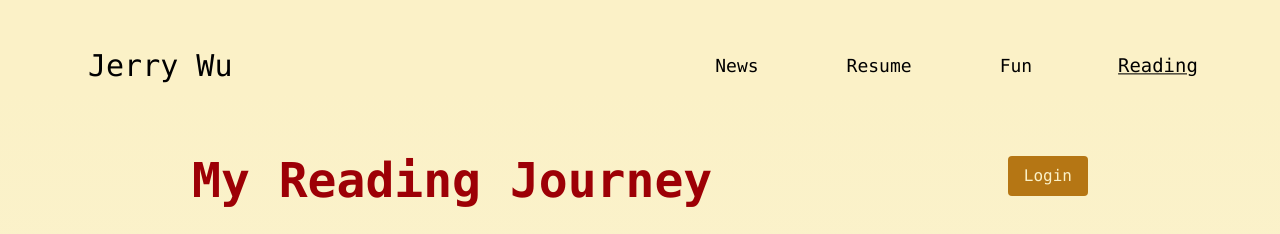
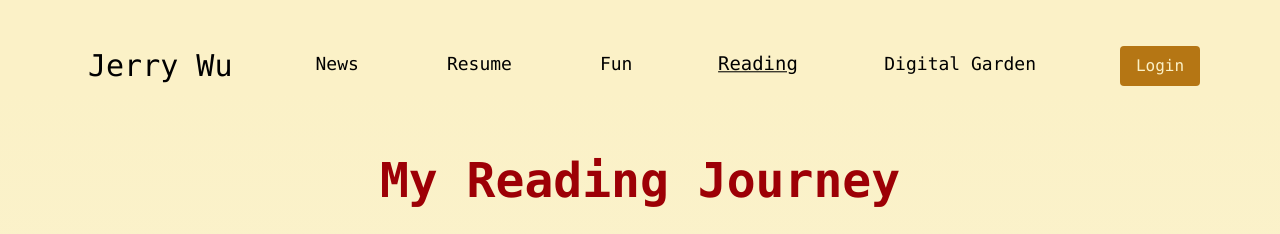
Before and after one commit to jerryowu/personal-website, a Next.js app: page /reading in a window 1280 px wide. Shown: the top 234 px of the page. Built offline with nearby package versions, Linux system fonts and the light colour scheme; no server answers; the database is empty.

Commit message:
added contextProvider to login button, moved it to navbar

```diff
--- a/app/components/LoginForm.tsx
+++ b/app/components/LoginForm.tsx
@@ -1,13 +1,13 @@
-import React, { useState } from "react";
+"use client";
+import React, { useEffect, useRef, useState } from "react";
+import { useLogin } from "../loginContext";
 
-interface LoginFormProps {
-  onLogin: () => void;
-}
-
-export function LoginForm({ onLogin }: LoginFormProps) {
+export function LoginForm() {
   const [username, setUsername] = useState("");
   const [password, setPassword] = useState("");
   const [errors, setErrors] = useState({ username: false, password: false });
+  const { isLoggedIn, setIsLoggedIn } = useLogin();
+  const [showLoginForm, setShowLoginForm] = useState(false);
 
   const handleLogin = async (e: React.FormEvent) => {
     e.preventDefault();
@@ -21,9 +21,10 @@ export function LoginForm({ onLogin }: LoginFormProps) {
 
     const result = await response.json();
     if (result.success) {
-      onLogin();
+      setIsLoggedIn(true);
       setErrors({ username: false, password: false });
     } else {
+      setIsLoggedIn(false);
       setErrors({ username: true, password: true });
     }
   };
@@ -32,7 +33,44 @@ export function LoginForm({ onLogin }: LoginFormProps) {
     setErrors((prev) => ({ ...prev, [field]: false }));
   };
 
+  const loginFormRef = useRef<HTMLDivElement>(null);
+  const loginButtonRef = useRef<HTMLDivElement>(null);
+  useEffect(() => {
+    function handleClickOutside(event: MouseEvent) {
+      if (
+        loginFormRef.current &&
+        !loginFormRef.current.contains(event.target as Node) &&
+        loginButtonRef.current &&
+        !loginButtonRef.current.contains(event.target as Node)
+      ) {
+        setUsername("");
+        setPassword("");
+        setShowLoginForm(false);
+      }
+    }
+
+    document.addEventListener("mousedown", handleClickOutside);
+    return () => {
+      document.removeEventListener("mousedown", handleClickOutside);
+    };
+  }, []);
+
   return (
+    <>
+      {!isLoggedIn ? (
+        <div>
+          <div ref={loginButtonRef}>
+            <button
+              onClick={() => setShowLoginForm(!showLoginForm)}
+              className="w-20 px-3 md:px-4 py-2 bg-[#b57614] text-[#fbf1c7] rounded hover:bg-[#af3a03] text-sm md:text-base flex items-center justify-center"
+            >
+              Login
+            </button>
+          </div>
+
+          {showLoginForm && (
+            <div ref={loginFormRef} className="relative z-50">
+              <div className="md:absolute md:top-8 md:right-0">
                 <form
                   onSubmit={handleLogin}
                   className="bg-[#ebdbb2] shadow-md rounded p-6 w-80"
@@ -40,7 +78,9 @@ export function LoginForm({ onLogin }: LoginFormProps) {
                   <div className="mb-4">
                     <input
                       className={`w-full p-2 text-[#3c3836] bg-[#fbf1c7] border rounded outline-none ${
-            errors.username ? "border-[#cc241d]" : "border-[#d79921]"
+                        errors.username
+                          ? "border-[#cc241d]"
+                          : "border-[#d79921]"
                       }`}
                       type="text"
                       placeholder="Username"
@@ -53,7 +93,9 @@ export function LoginForm({ onLogin }: LoginFormProps) {
                   <div className="mb-4">
                     <input
                       className={`w-full p-2 text-[#3c3836] bg-[#fbf1c7] border rounded outline-none ${
-            errors.password ? "border-[#cc241d]" : "border-[#d79921]"
+                        errors.password
+                          ? "border-[#cc241d]"
+                          : "border-[#d79921]"
                       }`}
                       type="password"
                       placeholder="Password"
@@ -70,5 +112,23 @@ export function LoginForm({ onLogin }: LoginFormProps) {
                     Sign In
                   </button>
                 </form>
+              </div>
+            </div>
+          )}
+        </div>
+      ) : (
+        <button
+          onClick={() => {
+            setIsLoggedIn(false);
+            setShowLoginForm(false);
+            setUsername("");
+            setPassword("");
+          }}
+          className="w-20 px-3 md:px-4 py-2 bg-[#cc241d] text-[#fbf1c7] rounded hover:bg-[#9d0006] text-sm md:text-base flex items-center justify-center"
+        >
+          Logout
+        </button>
+      )}
+    </>
   );
 }
--- a/app/components/Navbar.tsx
+++ b/app/components/Navbar.tsx
@@ -4,6 +4,7 @@ import Link from "next/link";
 import { useState, useEffect } from "react";
 import { usePathname } from "next/navigation";
 import { FaBars, FaTimes } from "react-icons/fa";
+import { LoginForm } from "./LoginForm";
 
 export default function Navbar() {
   const [scrolled, setScrolled] = useState(false);
@@ -82,7 +83,7 @@ export default function Navbar() {
           >
             Reading
           </Link>
-          {/* <Link
+          <Link
             href="/digital-garden"
             className={`text-lg p-1 transition-all hover:scale-105 hover:underline ${
               pathname.startsWith("/digital-garden")
@@ -91,10 +92,10 @@ export default function Navbar() {
             }`}
           >
             Digital Garden
-          </Link> */}
+          </Link>
+          <LoginForm />
         </div>
       </div>
-
       {/* Mobile menu */}
       <div
         className={`md:hidden transition-all duration-300 ${
@@ -104,6 +105,7 @@ export default function Navbar() {
         } ${scrolled ? "bg-[#f2e5bc]" : "bg-[#fbf1c7]"}`}
       >
         <div className="flex flex-col items-center space-y-4 py-4">
+          <LoginForm />
           <Link
             href="/news"
             className={`text-lg p-1 transition-all hover:scale-105 hover:underline ${
@@ -140,7 +142,7 @@ export default function Navbar() {
           >
             Reading
           </Link>
-          {/* <Link
+          <Link
             href="/digital-garden"
             className={`text-lg p-1 transition-all hover:scale-105 hover:underline ${
               pathname.startsWith("/digital-garden")
@@ -150,7 +152,7 @@ export default function Navbar() {
             onClick={() => setIsMenuOpen(false)}
           >
             Digital Garden
-          </Link> */}
+          </Link>
         </div>
       </div>
     </div>
--- a/app/layout.tsx
+++ b/app/layout.tsx
@@ -2,6 +2,7 @@ import type { Metadata } from "next";
 import localFont from "next/font/local";
 import "./globals.css";
 import Navbar from "./components/Navbar";
+import { LoginProvider } from "./loginContext";
 
 const geistSans = localFont({
   src: "./fonts/GeistVF.woff",
@@ -32,10 +33,12 @@ export default function RootLayout({
       <body
         className={`${geistSans.variable} ${geistMono.variable} antialiased`}
       >
-        <div className="sticky top-0 z-50">
-          <Navbar />
-        </div>
-        {children}
+        <LoginProvider>
+          <div className="sticky top-0 z-50">
+            <Navbar />
+          </div>
+          {children}
+        </LoginProvider>
       </body>
     </html>
   );
--- /dev/null
+++ b/app/loginContext.tsx
@@ -0,0 +1,35 @@
+"use client";
+
+import { createContext, useContext, useState, ReactNode } from "react";
+
+interface LoginContextType {
+  isLoggedIn: boolean;
+  setIsLoggedIn: (value: boolean) => void;
+}
+
+const LoginContext = createContext<LoginContextType | undefined>(undefined);
+
+export function useLogin() {
+  const context = useContext(LoginContext);
+  if (!context) {
+    throw new Error("useLogin must be used within a LoginProvider");
+  }
+  return context;
+}
+
+interface LoginProviderProps {
+  children: ReactNode;
+}
+
+export function LoginProvider({ children }: LoginProviderProps) {
+  const [isLoggedIn, setIsLoggedIn] = useState(false);
+
+  const value = {
+    isLoggedIn,
+    setIsLoggedIn,
+  };
+
+  return (
+    <LoginContext.Provider value={value}>{children}</LoginContext.Provider>
+  );
+}
--- a/app/page.tsx
+++ b/app/page.tsx
@@ -1,3 +1,4 @@
+"use client";
 import camera_photo from "/public/home/camera.jpg";
 import headshot from "/public/home/headshot.jpg";
 import spikey from "/public/home/spikey.jpg";
--- a/app/reading/page.tsx
+++ b/app/reading/page.tsx
@@ -1,11 +1,10 @@
 "use client";
-import { useState, useRef, useEffect } from "react";
+import { useState } from "react";
 import {
   useQuery,
   QueryClient,
   QueryClientProvider,
 } from "@tanstack/react-query";
-import { LoginForm } from "../components/LoginForm";
 import Image from "next/image";
 import bangerStamp from "/public/reading/banger.png";
 import {
@@ -16,6 +15,7 @@ import {
 } from "@hello-pangea/dnd";
 import { useBookMutations } from "../api/books/useBookMutations";
 import { MoonLoader } from "react-spinners";
+import { useLogin } from "../loginContext";
 
 const queryClient = new QueryClient();
 
@@ -47,10 +47,8 @@ function ReadingContent() {
     isBanger: false,
     order: 0,
   });
-  const [isLoggedIn, setIsLoggedIn] = useState(false);
-  const [showLoginForm, setShowLoginForm] = useState(false);
-  const loginFormRef = useRef<HTMLDivElement>(null);
   const [editingBook, setEditingBook] = useState<number | null>(null);
+  const { isLoggedIn } = useLogin();
 
   const {
     data: books = [],
@@ -68,22 +66,6 @@ function ReadingContent() {
     toggleBangerMutation,
     reorderBooksMutation,
   } = useBookMutations();
-
-  useEffect(() => {
-    function handleClickOutside(event: MouseEvent) {
-      if (
-        loginFormRef.current &&
-        !loginFormRef.current.contains(event.target as Node)
-      ) {
-        setShowLoginForm(false);
-      }
-    }
-
-    document.addEventListener("mousedown", handleClickOutside);
-    return () => {
-      document.removeEventListener("mousedown", handleClickOutside);
-    };
-  }, []);
 
   const BookList = ({ title, books }: { title: string; books: Book[] }) => {
     const onDragEnd = (result: DropResult) => {
@@ -282,40 +264,9 @@ function ReadingContent() {
   return (
     <main className="flex flex-col items-center justify-start p-4 md:p-16 min-h-screen bg-gradient-to-b from-[#fbf1c7] to-[#f9f5d7]">
       <div className="w-full max-w-4xl mb-8 md:mb-12 flex flex-col items-center relative">
-        <div className="w-full flex flex-col md:flex-row justify-between items-center mb-8">
-          <h1 className="text-3xl md:text-5xl font-bold text-[#9d0006] text-center animate-fade-in-down mb-4 md:mb-0">
-            My Reading Journey
-          </h1>
-
-          <div className="md:absolute md:top-0 md:right-0">
-            {!isLoggedIn ? (
-              showLoginForm ? (
-                <div ref={loginFormRef} className="relative z-50">
-                  <LoginForm
-                    onLogin={() => {
-                      setIsLoggedIn(true);
-                      setShowLoginForm(false);
-                    }}
-                  />
-                </div>
-              ) : (
-                <button
-                  onClick={() => setShowLoginForm(true)}
-                  className="px-3 md:px-4 py-2 bg-[#b57614] text-[#fbf1c7] rounded hover:bg-[#af3a03] text-sm md:text-base"
-                >
-                  Login
-                </button>
-              )
-            ) : (
-              <button
-                onClick={() => setIsLoggedIn(false)}
-                className="px-3 md:px-4 py-2 bg-[#cc241d] text-[#fbf1c7] rounded hover:bg-[#9d0006] text-sm md:text-base"
-              >
-                Logout
-              </button>
-            )}
-          </div>
-        </div>
+        <h1 className="text-3xl md:text-5xl font-bold text-[#9d0006] text-center animate-fade-in-down mb-8 md:mb-16">
+          My Reading Journey
+        </h1>
 
         <div className="w-full max-w-4xl mb-6 md:mb-8 flex justify-center relative">
           <div className="flex bg-[#ebdbb2] rounded-lg overflow-hidden w-full">
```
Lines whose indentation alone changed are shown as unchanged.
